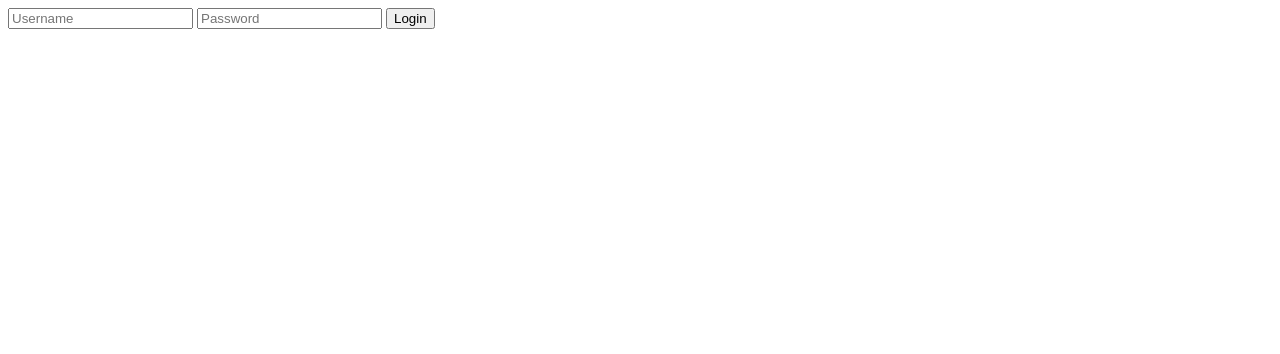
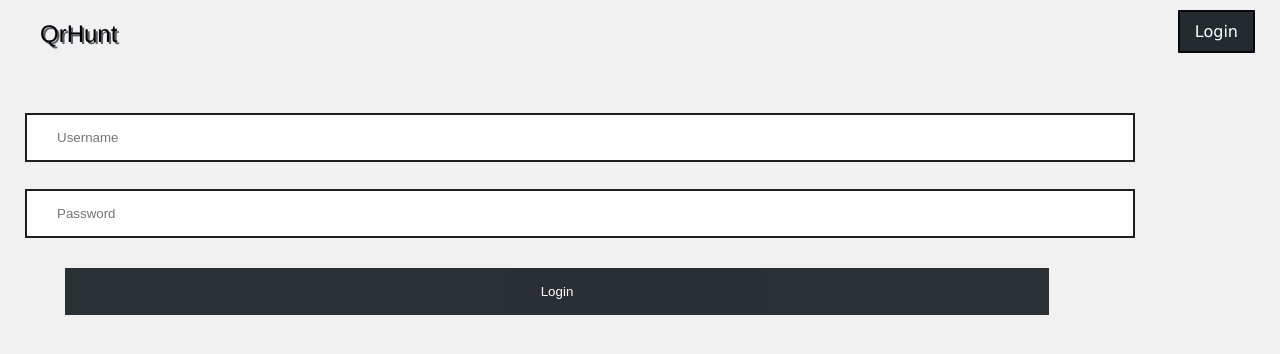
Before and after one commit to vaibhavCodian/qr_hunt, a Flask app: page /login in a window 1280 px wide. Shown: the top 354 px of the page. Run offline with Flask 2, Linux system fonts and the light colour scheme.

Commit message:
design add

```diff
--- a/qr_hunt/models.py
+++ b/qr_hunt/models.py
@@ -21,8 +21,7 @@ class Cluestack(db.Model):
     id = db.Column(db.Integer, primary_key=True)
     stack_name = db.Column(db.String)
     clue = db.relationship('Clue', backref='clue', lazy='dynamic')
-
-
+    # add winner team name => and dont update it.
 class Clue(db.Model):
     id= db.Column(db.Integer, primary_key=True)
     clue_txt = db.Column(db.String, nullable=False)
--- a/qr_hunt/routes.py
+++ b/qr_hunt/routes.py
@@ -1,13 +1,17 @@
-from flask import Flask, send_file,url_for, redirect, request, render_template, flash
+from flask import Flask, send_file, send_from_directory,url_for, redirect, request, render_template, flash, Blueprint
 from flask_sqlalchemy import SQLAlchemy
-import qrcode
+from flask_qrcode import QRcode
 from flask_admin import Admin
 from flask_admin.contrib.sqla import ModelView
 from flask_login import UserMixin, LoginManager, login_user,logout_user, login_manager, login_required, logout_user
 from qr_hunt.models import User, Cluestack, Clue
 from qr_hunt import db, app, login, current_user
+import os
 
+blueprint = Blueprint('site', __name__, static_url_path='/static/site', static_folder='qr_hunt/static')
+app.register_blueprint(blueprint)
 
+qrcode = QRcode(app)
 class Controller(ModelView):
     def is_accessible(self):
         return current_user.is_admin
@@ -24,9 +28,18 @@ admin.add_view(Controller(Clue, db.session))
 def load_user(user_id):
     return User.query.get(int(user_id))
 
+@app.route('/base/<path:filename>')
+def base_static(filename):
+    return send_from_directory(app.root_path + '/static/', filename)
+
 @app.route('/')
 def index():
-    return 'index.html!'
+    # generate urls and display only the once done
+    if current_user.is_authenticated:
+        urls = url_gen(1)
+        return render_template("index.html", urls=urls, s_i=current_user.stack_i)
+    else:
+        return render_template("index.html")
 
 @app.route('/login', methods=['GET', 'POST'])
 def login():
@@ -37,7 +50,7 @@ def login():
         user = User.query.filter_by(name= username).first()
         if user and user.passw == password:
             login_user(user, remember=True)
-            return render_template('index.html')
+            return redirect("/")
         else:
             flash(f'Login Unsuccessful. please check the username and password', 'danger')
 
@@ -48,6 +61,7 @@ def login():
 @login_required
 def logout():
     logout_user()
+    return "LOgged Out"
 
 @app.route('/clue/<int:cls>/<int:cl_i>')
 @login_required
@@ -55,8 +69,12 @@ def clue(cls, cl_i):
 # !! note : will add a code so no one can change the url directly
     c = Cluestack.query.get_or_404(cls)
     stack_i = current_user.stack_i
+    l = c.clue.count() - 1
     if cl_i > stack_i:
         return "please request errror"
+    elif cl_i == l:
+        print(current_user.stack_i)
+        return "reached last clue.. Completed"
     elif cl_i == current_user.stack_i:
         print("updating.................................................>>>>")
         current_user.stack_i = stack_i + 1
@@ -64,34 +82,24 @@ def clue(cls, cl_i):
         print(current_user.stack_i)
 
     c_i = c.clue[cl_i].clue_txt
+    return render_template("clue.html", clue=c_i)
 
-    return c_i
-
-# stack_index =
+# qr_gen =>
 @app.route('/qr/<int:cls>')
 @login_required
 def qr_gen(cls):
+    urls = url_gen(cls)
+    return render_template("qr_list.html",urls=urls)
+
+# url_gen=>
+def url_gen(cls):
+    urls = []
+    url = "https://www.ramped.com/"
     #->get the stack
     l = len(Cluestack.query.get_or_404(cls).clue.all())
     i=0
     while i < l:
-        print("_____________url_______")
-        print("url"+"/clue/"+str(cls)+"/"+str(i)+"/")
+        u = url+"clue/"+str(cls)+"/"+str(i)+"/"
         i = i + 1
-    return str(l)
-
-# GeneratE LinkS with [StAck_naMe]
-# ---->
-# ---->
-# @ #-> get the Links And and [Create QRcOdE]
-
-    # qr = qrcode.QRCode(
-    #     version=1, box_size=35, border=5
-    # )
-    # data = "http://google.com"
-    # qr.add_data(data)
-    # qr.make(fit=True)
-    # img = qr.make_image(fill="black", black_color="white")
-    # img.save("qr/qr11.png")
-    # # return "Hello"
-    # return send_file('../qr/qr11.png', mimetype='image/png')
+        urls.append(u)
+    return urls
--- /dev/null
+++ b/qr_hunt/static/style.css
@@ -0,0 +1,94 @@
+
+html{
+
+    height: 100%;
+
+}
+
+body{
+
+    background-color: #f1f1f1;
+    /* background: url(images/sparkles.jpg) no-repeat; */
+    background-size: cover;
+    background-position: center;
+    font-weight: 500;
+    font-family: 'Lucida Sans', 'Lucida Sans Regular', 'Lucida Grande', 'Lucida Sans Unicode', Geneva, Verdana, sans-serif;
+    margin: 10px 25px;
+}
+.content {
+    clear: both;
+    padding-top: 50px;
+}
+
+nav div{
+
+    padding: 10px 15px;
+    float: right;
+}
+nav .logo {
+    font-size: 1.5em;
+    font-family: 'Franklin Gothic Medium', 'Arial Narrow', Arial, sans-serif;
+    float: left;
+    text-shadow: rgba(10, 15, 24, 0.657) 2px 2px;
+}
+nav a {
+    text-decoration: none;
+    color: rgb(255, 255, 255);
+}
+nav .tmName {
+    margin-right: 10px;
+    font-size: 1.2em;
+}
+nav .logout, .login {
+    border: rgb(8, 7, 15) solid 2px;
+    background-color: rgb(35, 43, 46);
+    border-radius: 1px;
+}
+nav .logout:hover, .login:hover {
+    border: rgb(23, 25, 32) solid 2px;
+    border-radius: 1px;
+    background-color: rgb(72, 77, 85);
+}
+
+nav {
+    clear: both;
+}
+
+/* login */
+input[type=text], input[type=password] {
+    width: 85%;
+    padding: 15px 30px;
+    margin: 5px 20px 22px 0;
+    display: inline-block;
+    border: none;
+    border: solid #0e0e0eec 2px;
+}
+
+input[type=text]:focus, input[type=password]:focus {
+    outline: none;
+}
+
+.loginBtn {
+    background-color: rgb(20, 27, 31);
+    color: white;
+    padding: 16px 20px;
+    margin: 8px 40px;
+    border: none;
+    cursor: pointer;
+    width: 80%;
+    opacity: 0.9;
+}
+
+.loginBtn:hover {
+    background-color: #383b3b;
+    opacity: 1;
+}
+
+/* clues */
+.clue-section {
+    background-color: rgba(216, 216, 216, 0.678);
+    box-shadow: 5px 7px 1px #659ee9, -10px -9px 1px #65e9b2c5;
+    padding: 10px 15px;
+    font-size: 1.5em;
+
+}
--- a/qr_hunt/templates/clue.html
+++ b/qr_hunt/templates/clue.html
@@ -0,0 +1,6 @@
+{% extends "layout.html" %}
+{% block content %}
+<div class="clue-section">
+    <p class="clue">{{ clue }}</p>
+</div>
+{% endblock content %}
--- a/qr_hunt/templates/layout.html
+++ b/qr_hunt/templates/layout.html
@@ -5,8 +5,21 @@
     <meta name="viewport" content="width=device-width, initial-scale=1.0">
     <meta http-equiv="X-UA-Compatible" content="ie=edge">
     <title>qrHunt</title>
+    <link rel="stylesheet" href="/base/style.css">
 </head>
 <body>
+    <nav>
+        <div class="logo">QrHunt</div>
+
+        {% if current_user.is_authenticated %}
+        <div class="logout"><a href="{{url_for('logout')}}">Logout</a></div>
+        <div class="tmName">{{current_user.name}}</div>
+        {% else %}
+        <div class="login"><a href="{{url_for('login')}}">Login</a></div>
+        {% endif %}
+    </nav>
+    <div class="content">
     {% block content %}{% endblock %}
+    </div>
 </body>
 </html>
--- a/qr_hunt/templates/login.html
+++ b/qr_hunt/templates/login.html
@@ -13,8 +13,8 @@
         {% endwith %}
         <form action="" method="POST">
             <input type="text" placeholder="Username" name="username">
-            <input type="text" placeholder="Password" name="password">
-            <button type="submit">Login</button>
+            <input type="password" placeholder="Password" name="password">
+            <button class="loginBtn" type="submit">Login</button>
         </form>
     </div>
 </div>
```
Also changed, not shown: qr_hunt/templates/index.html (+17 -1 lines), qr_hunt/templates/qr_list.html (added, +13 -0 lines), requirements.txt (+14 -0 lines), qr/qr.png (deleted), qr/qr11.png (deleted), qr_hunt/site.db, 2 other files.
